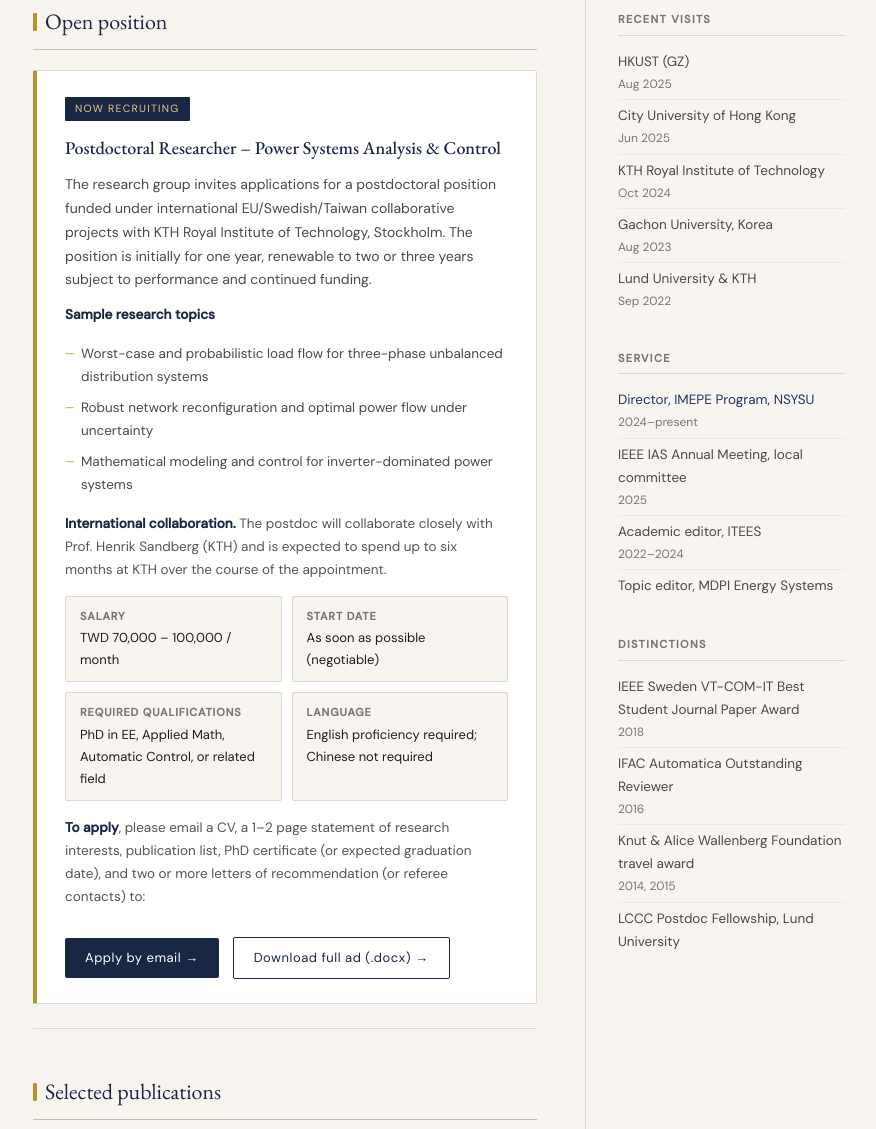
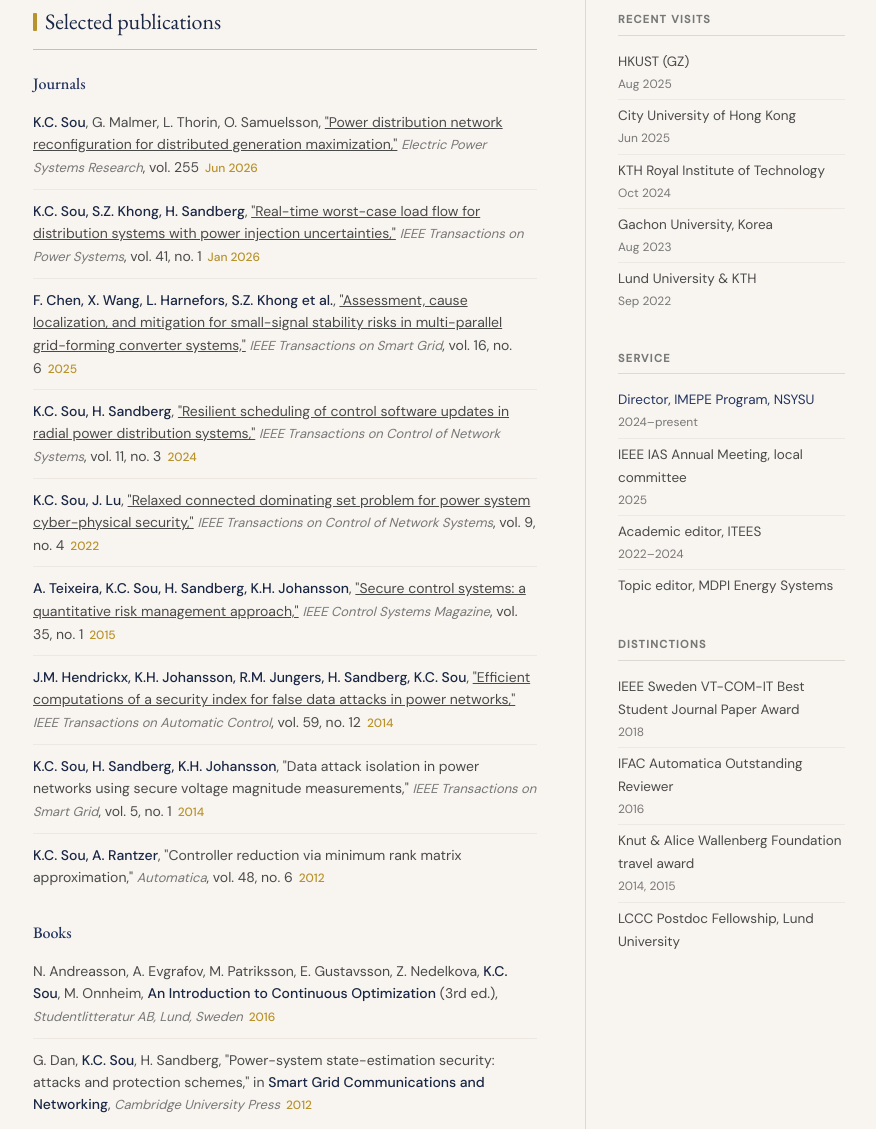
Before and after one commit to kincheongsou/kincheongsou.github.io, a plain HTML site: page index.html in a window 1280 px wide. Shown: the part 1121-2250 px from the top of the page, without its empty margins (201-1077 px from the left). Drawn offline with nearby package versions, Linux system fonts and the light colour scheme.

Commit message:
Add files via upload

```diff
--- a/index.html
+++ b/index.html
@@ -289,85 +289,6 @@
     margin-top: 2px;
   }
 
-  /* ── Postdoc ad ── */
-  .postdoc-box {
-    background: #fff;
-    border: 1px solid var(--border);
-    border-left: 4px solid var(--gold);
-    border-radius: 2px;
-    padding: 24px 28px;
-    margin-bottom: 16px;
-  }
-  .postdoc-badge {
-    display: inline-block;
-    background: var(--navy);
-    color: #e8c97a;
-    font-size: 10.5px;
-    letter-spacing: 0.12em;
-    text-transform: uppercase;
-    padding: 3px 10px;
-    border-radius: 1px;
-    margin-bottom: 12px;
-  }
-  .postdoc-box h3 {
-    margin: 0 0 10px;
-    font-size: 18px;
-    color: var(--navy);
-  }
-  .postdoc-box p { font-size: 14px; }
-  .postdoc-topics {
-    list-style: none;
-    margin: 12px 0;
-  }
-  .postdoc-topics li {
-    padding: 4px 0 4px 16px;
-    font-size: 13.5px;
-    color: var(--text-mid);
-    position: relative;
-  }
-  .postdoc-topics li::before {
-    content: '—';
-    position: absolute;
-    left: 0;
-    color: var(--gold);
-    font-size: 11px;
-    top: 5px;
-  }
-  .postdoc-details {
-    display: grid;
-    grid-template-columns: 1fr 1fr;
-    gap: 10px;
-    margin-top: 14px;
-  }
-  .postdoc-detail {
-    background: var(--cream);
-    border: 1px solid var(--border);
-    border-radius: 2px;
-    padding: 10px 14px;
-    font-size: 13px;
-  }
-  .postdoc-detail strong {
-    display: block;
-    font-size: 11px;
-    text-transform: uppercase;
-    letter-spacing: 0.08em;
-    color: var(--text-muted);
-    margin-bottom: 2px;
-  }
-  .apply-btn {
-    display: inline-block;
-    margin-top: 16px;
-    background: var(--navy);
-    color: #fff;
-    text-decoration: none;
-    font-size: 13px;
-    letter-spacing: 0.04em;
-    padding: 9px 20px;
-    border-radius: 2px;
-    transition: background 0.15s;
-  }
-  .apply-btn:hover { background: var(--navy-mid); }
-
   /* ── Sidebar ── */
   .side-section { margin-bottom: 32px; }
   .side-section h4 {
@@ -426,7 +347,6 @@
     .page-body { grid-template-columns: 1fr; }
     .main-col { padding-right: 0; }
     .side-col { border-left: none; border-top: 1px solid var(--border); padding-left: 0; }
-    .postdoc-details { grid-template-columns: 1fr; }
   }
 </style>
 </head>
@@ -443,7 +363,6 @@
     <span class="nav-name">Kin Cheong Sou</span>
     <ul class="nav-links">
       <li><a href="#about">About</a></li>
-      <li><a href="#openings">Openings</a></li>
       <li><a href="#publications">Publications</a></li>
       <li><a href="#grants">Grants</a></li>
       <li><a href="#teaching">Teaching</a></li>
@@ -525,66 +444,6 @@
       </div>
     </section>
 
-    <!-- Open position -->
-    <section id="openings">
-      <h2>Open position</h2>
-      <div class="postdoc-box">
-        <div class="postdoc-badge">Now recruiting</div>
-        <h3>Postdoctoral Researcher – Power Systems Analysis &amp; Control</h3>
-        <p>
-          The research group invites applications for a postdoctoral position funded under
-          international EU/Swedish/Taiwan collaborative projects with
-          KTH Royal Institute of Technology, Stockholm. The position is initially for one year,
-          renewable to two or three years subject to performance and continued funding.
-        </p>
-
-        <p style="margin-top:10px; font-size:13.5px; color:#555;"><strong style="color:var(--navy)">Sample research topics</strong></p>
-        <ul class="postdoc-topics">
-          <li>Worst-case and probabilistic load flow for three-phase unbalanced distribution systems</li>
-          <li>Robust network reconfiguration and optimal power flow under uncertainty</li>
-          <li>Mathematical modeling and control for inverter-dominated power systems</li>
-        </ul>
-
-        <p style="font-size:13.5px; color:#555;">
-          <strong style="color:var(--navy)">International collaboration.</strong>
-          The postdoc will collaborate closely with
-          Prof. Henrik Sandberg (KTH) and is expected to spend up to six months at KTH over
-          the course of the appointment.
-        </p>
-
-        <div class="postdoc-details">
-          <div class="postdoc-detail">
-            <strong>Salary</strong>
-            TWD 70,000 – 100,000 / month
-          </div>
-          <div class="postdoc-detail">
-            <strong>Start date</strong>
-            As soon as possible (negotiable)
-          </div>
-          <div class="postdoc-detail">
-            <strong>Required qualifications</strong>
-            PhD in EE, Applied Math, Automatic Control, or related field
-          </div>
-          <div class="postdoc-detail">
-            <strong>Language</strong>
-            English proficiency required; Chinese not required
-          </div>
-        </div>
-
-        <p style="margin-top:16px; font-size:13.5px; color:#555;">
-          <strong style="color:var(--navy)">To apply</strong>, please email a CV, a 1–2 page statement of research interests,
-          publication list, PhD certificate (or expected graduation date), and two or more
-          letters of recommendation (or referee contacts) to:
-        </p>
-        <a class="apply-btn" href="mailto:sou12@mail.nsysu.edu.tw?subject=Postdoc%20Application">
-          Apply by email →
-        </a>
-        <a class="apply-btn" href="postdoc_ad_NSYSU_EE.docx" style="margin-left:10px; background:#fff; color:var(--navy); border:1px solid var(--navy);">
-          Download full ad (.docx) →
-        </a>
-      </div>
-    </section>
-
     <!-- Publications -->
     <section id="publications">
       <h2>Selected publications</h2>
@@ -658,6 +517,10 @@
     <section id="grants">
       <h2>Research grants</h2>
       <ul class="grant-list">
+        <li>
+          "Probabilistic power flow analysis technique using distribution-to-distribution deep learning,"
+          <div class="grant-meta">National Science and Technology Council &amp; Taiwan Power Company, Taiwan · PI · Aug 2026 – Jul 2027</div>
+        </li>
         <li>
           "Proactive resilience enhancement for electric power grids,"
           <div class="grant-meta">National Science and Technology Council, Taiwan · PI · Apr 2026 – Mar 2029</div>
```
